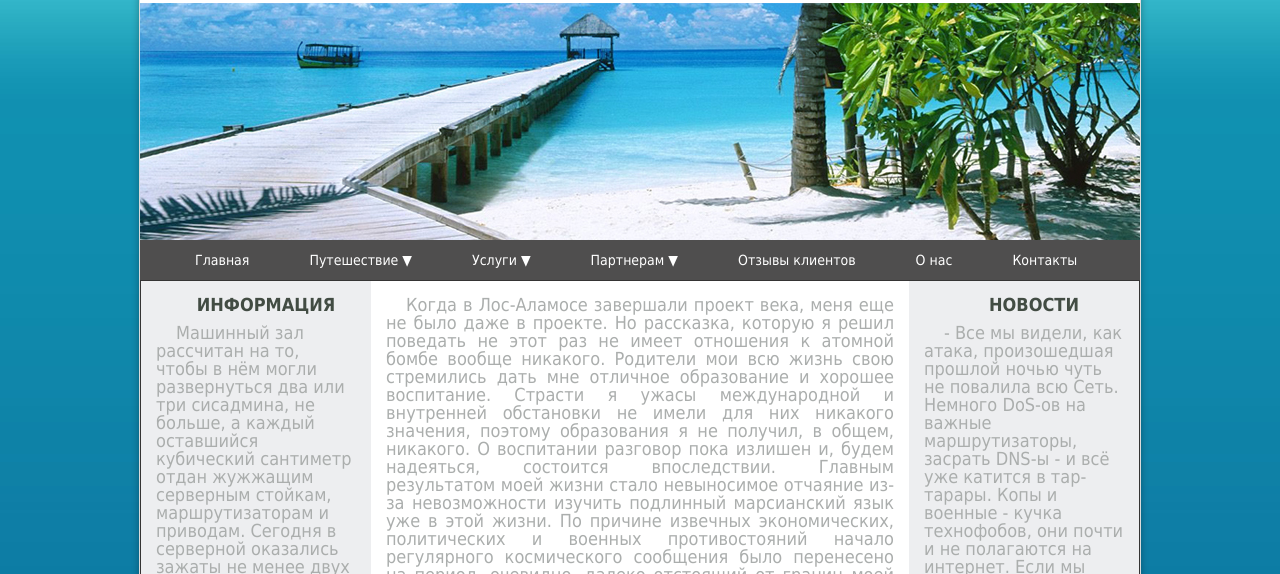
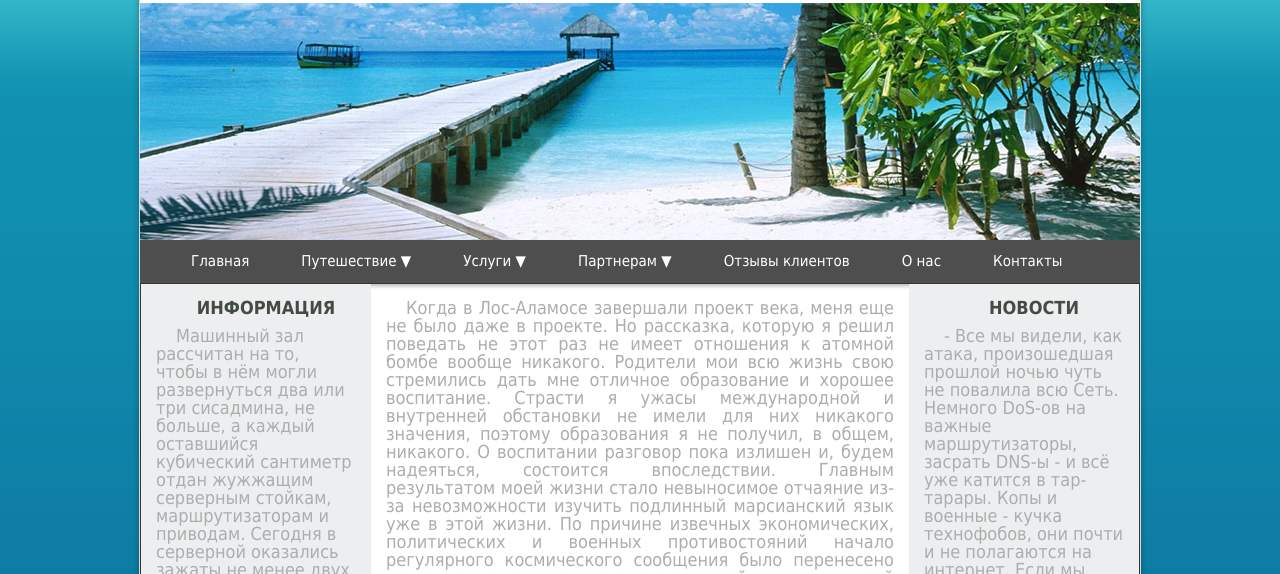
Before and after one commit to Knowhereman/lesson4, a plain HTML site: page index.html in a window 1280 px wide. Shown: the part 226-800 px from the top of the page. Drawn offline with Linux system fonts and the light colour scheme.

Commit message:
наш коментарий

```diff
--- a/css/styles.css
+++ b/css/styles.css
@@ -11,7 +11,7 @@ body {	background-image:url(../image/background.jpg);
  		overflow:auto;
 		border-left:1px solid #dbdbdb;
 		border-right:1px solid #dbdbdb;
-		box-shadow: 0px 0px 7px rgba(0,0,0,0.3);
+		box-shadow: 0px 0px 6px rgba(0,0,0,0.3);
 		padding: 0px;
 		background:#FFF;
 	}
@@ -19,12 +19,11 @@ body {	background-image:url(../image/background.jpg);
 }
 .logo{
 	 	margin-top:155px;
-
 	 	display:block;
 
 	}
 
-.slogan {font-family:   		Tahoma,Verdana,Segoe,sans-serif;
+.slogan {font-family:  Tahoma,Verdana,Segoe,sans-serif;
 		color: #128aa7 ;
 		float:left;
 		font-size:10px;
@@ -34,7 +33,7 @@ body {	background-image:url(../image/background.jpg);
 		background-position:100% 100%;
 		margin-bottom:10px;
 		}
-.contact {font-family:   		Tahoma,Verdana,Segoe,sans-serif;
+.contact {font-family: Tahoma,Verdana,Segoe,sans-serif;
 		color:#128aa7;
 		float:right;
 		font-size:12px;
@@ -59,33 +58,81 @@ body {	background-image:url(../image/background.jpg);
 .right-box {width:360px;
 		margin:0 auto;
 		overflow:auto;
-
 		margin-top:52px;
 		float:right
 		}
-.menu {
+.menu {position: relative;
 		margin-top:0px;
 		background:#4f4e4e;
 		padding-left:25px;
-		overflow:auto;
+		z-index:2;
 	}
-.menu li{
-		float:left;
-	}
-.menu a {
-		color:#FFF;
-		text-decoration:none;
-		line-height:40px;
-		padding:0 30px 0 30px;
-		font-size:14px;
+ul {
+    	display: block;
+    	margin: 0;
+    	padding: 0;
+    	list-style: none;
 		font-family: Tahoma,Verdana,Segoe,sans-serif;
-	}
-.bottom {text-align:center;
-		font-family: Tahoma,Verdana,Segoe,sans-serif;
-		margin-bottom:10px;
-		margin-top:10px;
-		font-size:12px;
-		color:#FDFCFC
+		font-size:15px;
+}
+ul:after {
+    	display: block;
+    	content: ' ';
+    	clear: both;
+    	float: none;
+}
+ul.menu > li {
+    	float: left;
+    	position: relative;
+		padding:16px;
+		padding-top:4px;
+		padding-bottom:4px;
+}
+ul.menu > li > a {
+    	display: block;
+    	padding: 10px;
+    	color: white;
+    	background-color: #4f4e4e;
+    	text-decoration: none;
+}
+ul.menu > li > a:hover {
+    	background-color: black;
+}
+ul.submenu {
+    	display: none;
+    	position: absolute;
+    	width: 120px;
+    	top: 37px;
+    	left: 0;
+    	background-color: white;
+    	border: 1px solid red;
+}
+ul.submenu > li {
+    	display: block;
+}
+ul.submenu > li > a {
+    	display: block;
+    	padding: 10px;
+    	color: white;
+    	background-color: #4f4e4e;
+    	text-decoration: none;
+}
+ul.submenu > li > a:hover {
+    	text-decoration: underline;
+}
+ul.menu > li:hover > ul.submenu {
+    	display: block;
+}
+
+.shadow{z-index:2;
+box-shadow: 2px 3px 4px rgba(0,0,0,0.3);
+}
+.main { overflow:auto;
+		position:relative;
+		height:100%;
+		border:1px solid #353434;
+		position: relative;
+		z-index: 0;
 }
 .left { width:200px;
 		background:#edeef0;
@@ -97,7 +144,8 @@ body {	background-image:url(../image/background.jpg);
 		display: inline-block;
 		float:left;
 		height:800px;
-
+		position:relative;
+		z-index: 0;
 		}
 
 .right {background:#edeef0;
@@ -110,6 +158,8 @@ body {	background-image:url(../image/background.jpg);
 		font-size:18px;
 		display:inline-block;
 		float:left;
+		position:relative;
+		z-index: 0;
 }
 .middle {padding:15px;
 		text-indent:20px;
@@ -122,16 +172,11 @@ body {	background-image:url(../image/background.jpg);
 		display:inline-block;
 		float:left;
 		position:relative;
-		height: inherit;
+		z-index:inherit;
 }
 
 
-.main { overflow:auto;
-		position:relative;
-		height:100%;
-		border:1px solid #353434;
-}
-H2 { font-size:18px;
+H2 { 	font-size:18px;
 		text-align:center;
 		color: #424c43;
 		font-family: Tahoma,Verdana,Segoe,sans-serif;
@@ -139,3 +184,11 @@ H2 { font-size:18px;
 		margin-bottom:10px
 
 }
+
+.bottom {text-align:center;
+		font-family: Tahoma,Verdana,Segoe,sans-serif;
+		margin-bottom:10px;
+		margin-top:10px;
+		font-size:12px;
+		color:#FDFCFC;
+}
--- a/index.html
+++ b/index.html
@@ -50,15 +50,45 @@
          <img src="image/banner.jpg" width="1000" height="237" alt=""/>
          </div>
 
+
+         <div class="shadow">
          <ul class="menu">
-        	<li><a href="a">Главная</a></li>
-            <li><a href="a">Путешествие ▼</a></li>
-            <li><a href="a">Услуги ▼</a></li>
-            <li><a href="a">Партнерам ▼</a></li>
-            <li><a href="a">Отзывы клиентов</a></li>
-            <li><a href="a">О нас</a></li>
-            <li><a href="a">Контакты</a></li>
-         </ul>
+     <li><a href=#>Главная</a>
+
+    </li>
+    <li><a href=#>Путешествие ▼</a>
+        <ul class="submenu">
+            <li><a href=#>Путешествие 1</a></li>
+            <li><a href=#>Путешествие 2</a></li>
+            <li><a href=#>Путешествие 3</a></li>
+        </ul>
+    </li>
+    <li><a href=#>Услуги ▼</a>
+        <ul class="submenu">
+            <li><a href=#>Услуга 1</a></li>
+            <li><a href=#>Услуга 2</a></li>
+            <li><a href=#>Услуга 3</a></li>
+        </ul>
+    </li>
+    <li><a href=#>Партнерам ▼</a>
+        <ul class="submenu">
+            <li><a href=#>Фигня 1</a></li>
+            <li><a href=#>Фигня 2</a></li>
+            <li><a href=#>Фигня 3</a></li>
+        </ul>
+    </li>
+    <li><a href=#>Отзывы клиентов</a>
+
+    </li>
+    <li><a href=#>О нас</a>
+
+    </li>
+     <li><a href=#>Контакты</a>
+
+    </li>
+
+</ul>
+</div>
 
         <div class="content">
 
```
Also changed, not shown: меня выпадающее.html (added, +114 -0 lines).
